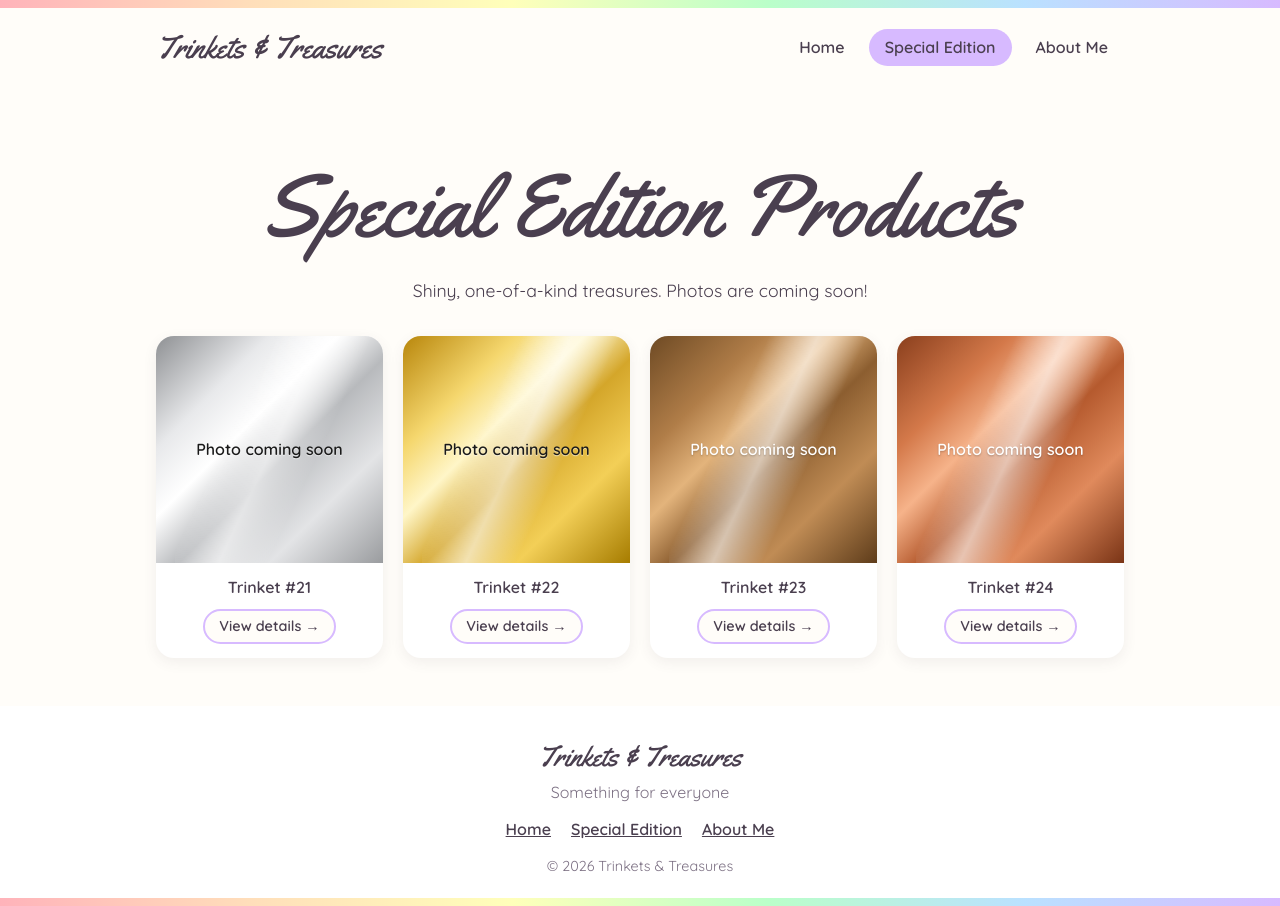
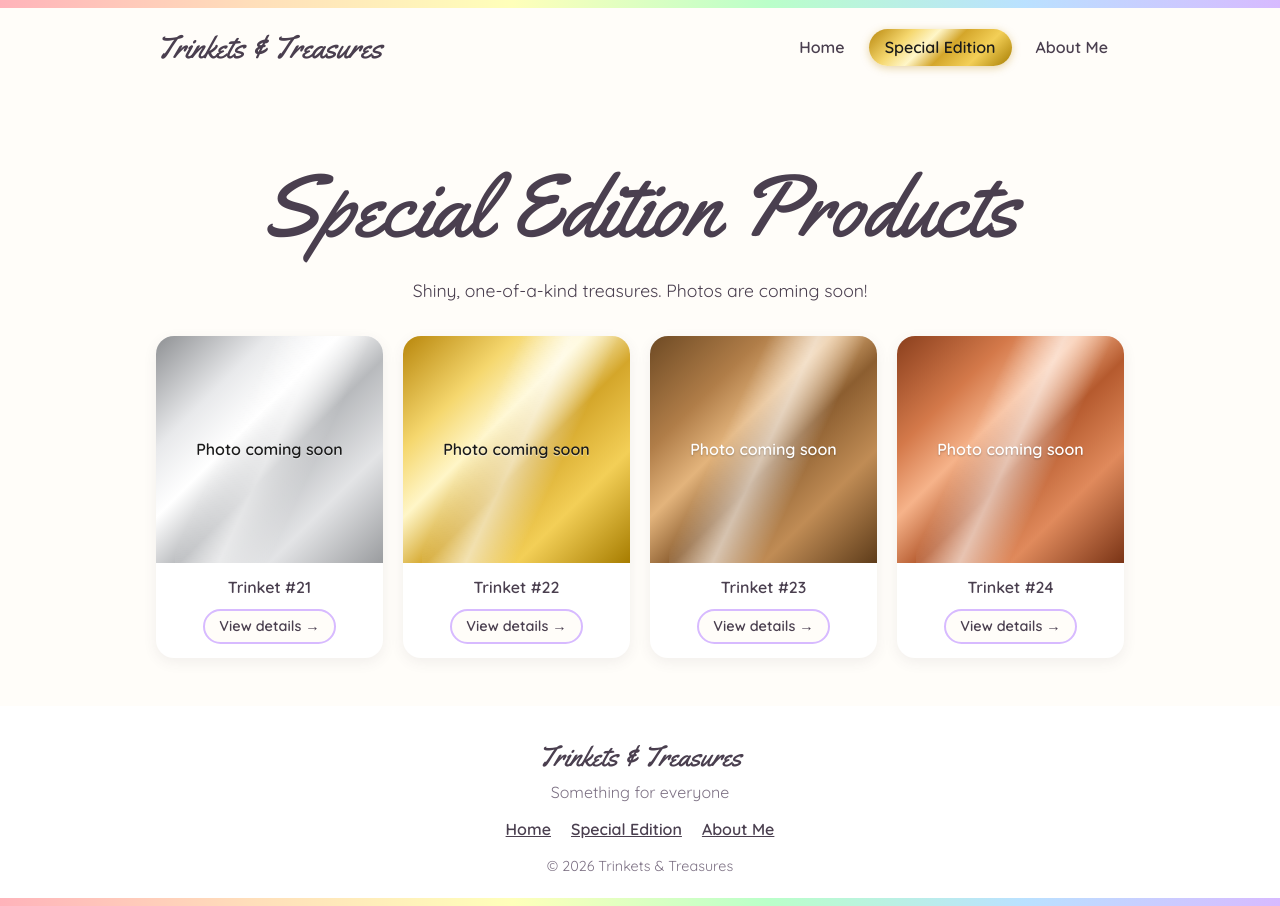
Before and after one commit to LucysTrinketsandTreasures/website-files, a Jekyll site: the page built from special-edition.html, in a window 1280 px wide. Built offline with Jekyll 4.4.1, drawn with Linux system fonts in a browser that asks for light colours.

Commit message:
Gold highlight for Special Edition nav link

```diff
--- a/assets/css/style.css
+++ b/assets/css/style.css
@@ -80,6 +80,7 @@ a { color: inherit; }
 }
 .nav-links a:hover { background: var(--pastel-blue); }
 .nav-links a.active { background: var(--pastel-purple); }
+.nav-links a.nav-special:hover, .nav-links a.nav-special:focus-visible, .nav-links a.nav-special:active, .nav-links a.nav-special.active { background: var(--metal-gold); color: #1a1a1a; box-shadow: 0 2px 8px rgba(184, 134, 11, 0.35); }
 
 /* Hero */
 .hero { text-align: center; padding: 40px 0 32px; }
```
